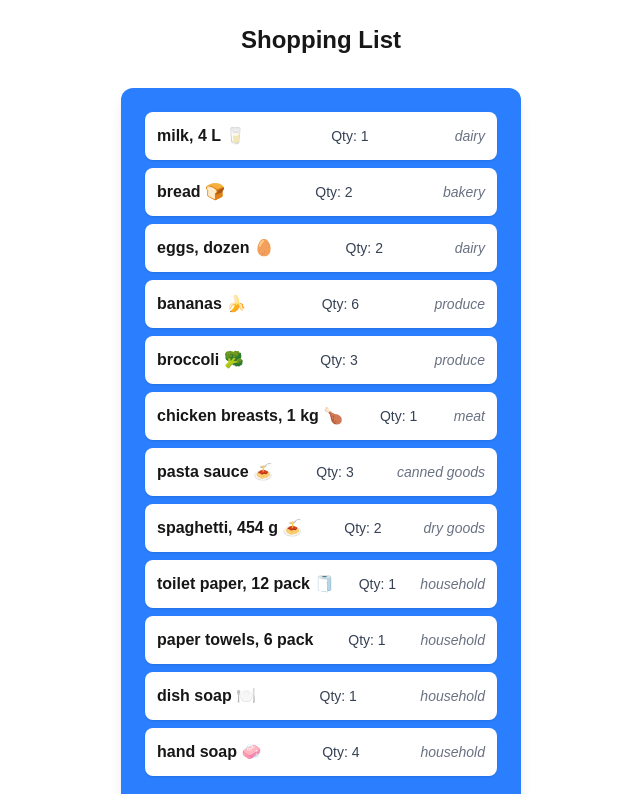
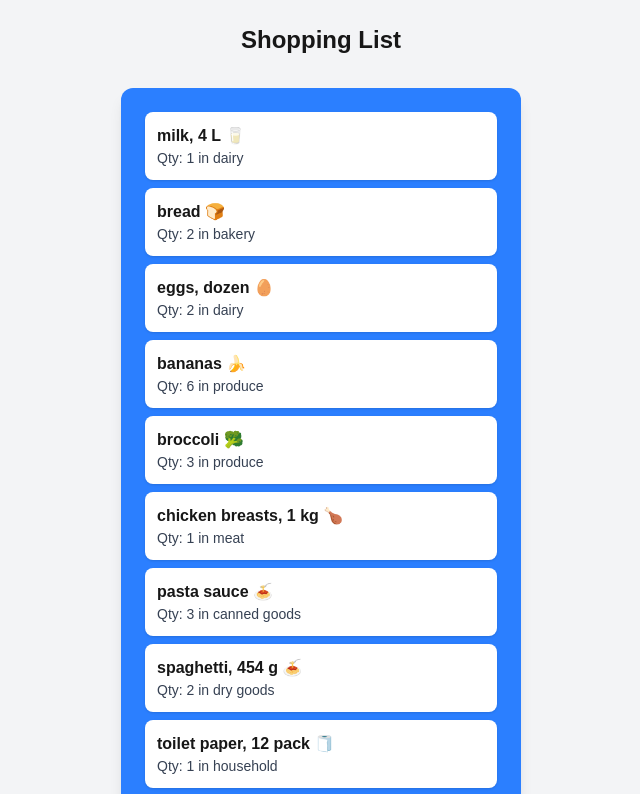
Before and after one commit to zander1650/cprg306-assignments, a Next.js app: page /week-3 in a window 1280 px wide. Shown: the top 794 px of the page, without its empty margins (319-959 px from the left). Built offline with nearby package versions, Linux system fonts and the light colour scheme.

Commit message:
changed layout a little, background

```diff
--- a/app/week-3/item.js
+++ b/app/week-3/item.js
@@ -1,9 +1,8 @@
 function Item({ name, quantity, category }) {
   return (
-    <li className="flex justify-between items-center p-3 mb-2 bg-white rounded-lg shadow">
+    <li className="items-center mb-2 p-3 bg-white rounded-lg shadow">
       <div className="font-semibold">{name}</div>
-      <div className="text-sm text-gray-700">Qty: {quantity}</div>
-      <div className="text-sm text-gray-500 italic">{category}</div>
+      <div className="text-sm text-gray-700">  Qty: {quantity} in {category}</div>
     </li>
   );
 }
--- a/app/week-3/page.js
+++ b/app/week-3/page.js
@@ -1,12 +1,12 @@
 "use client";
 
 import ItemList from "./item-list";
+
 export default function Week3Page() {
   return (
-    <main className="p-6">
-
-      <h1 className="text-2xl font-bold mb-4 text-center" >Shopping List </h1>
-      <ItemList />   {}
+    <main className="p-6 bg-gray-100 min-h-screen">
+      <h1 className="text-2xl font-bold mb-4 text-center">Shopping List</h1>
+      <ItemList />
     </main>
   );
 }
```
